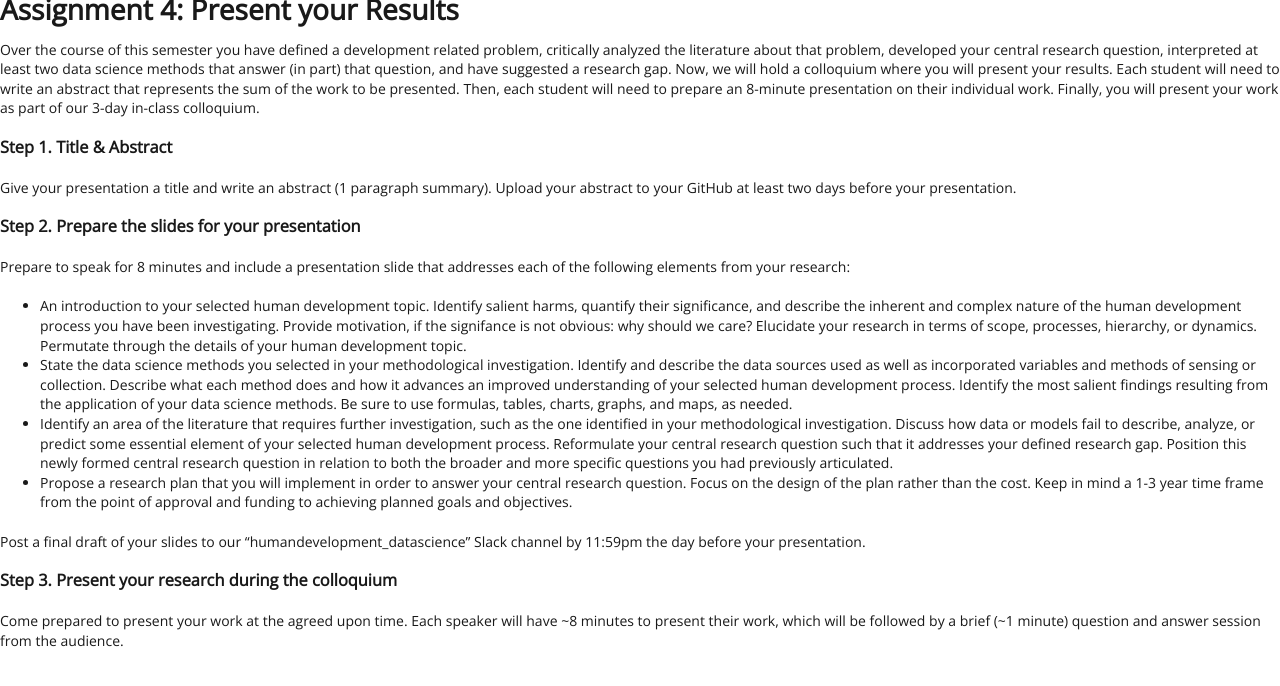
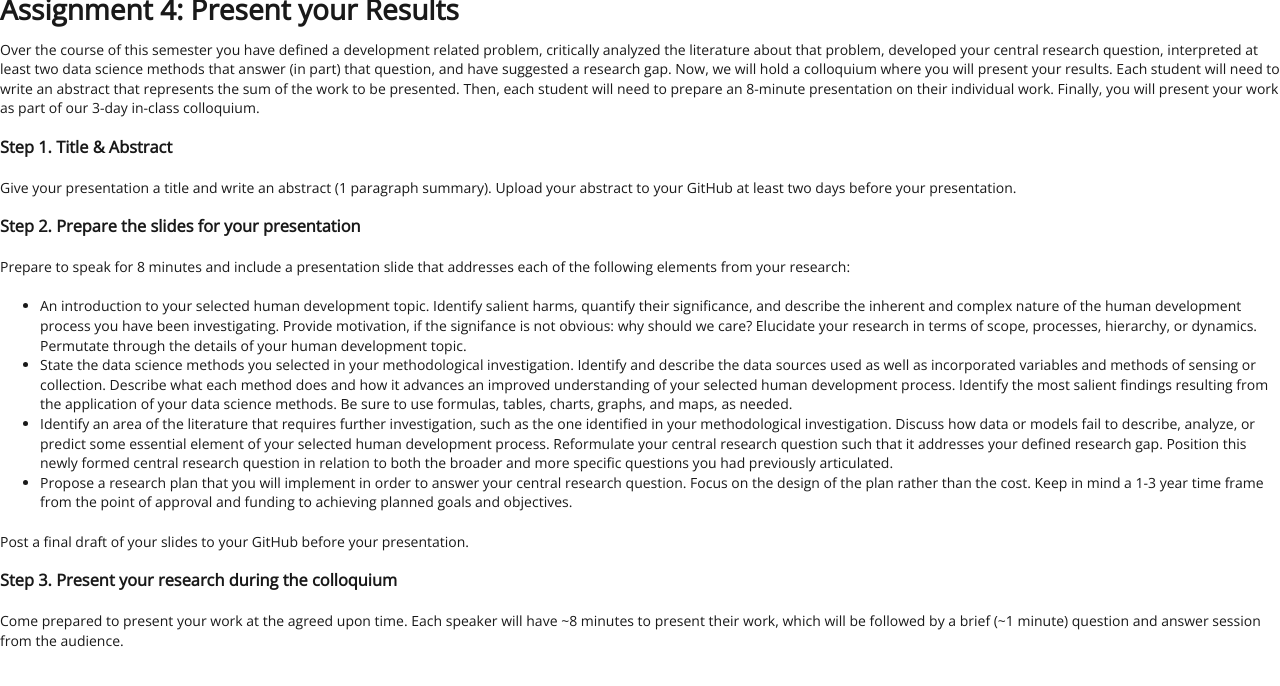
Before and after one commit to EMBrewer/dat150, a Jekyll site: the page built from _posts/2021-09-23-Assignment4.md, in a window 1280 px wide. Shown: the top 686 px of the page. Built offline with Jekyll 4.4.1, drawn with Linux system fonts in a browser that asks for light colours; our own code applies the rules of GitHub Pages for plain Markdown files.

Commit message:
Update 2021-09-23-Assignment4.md

```diff
--- a/_posts/2021-09-23-Assignment4.md
+++ b/_posts/2021-09-23-Assignment4.md
@@ -15,7 +15,7 @@ Prepare to speak for 8 minutes and include a presentation slide that addresses e
 * Identify an area of the literature that requires further investigation, such as the one identified in your methodological investigation. Discuss how data or models fail to describe, analyze, or predict some essential element of your selected human development process. Reformulate your central research question such that it addresses your defined research gap. Position this newly formed central research question in relation to both the broader and more specific questions you had previously articulated.
 * Propose a research plan that you will implement in order to answer your central research question. Focus on the design of the plan rather than the cost. Keep in mind a 1-3 year time frame from the point of approval and funding to achieving planned goals and objectives.
 
-Post a final draft of your slides to our "humandevelopment_datascience" Slack channel by 11:59pm the day before your presentation.
+Post a final draft of your slides to your GitHub before your presentation.
 
 ### Step 3. Present your research during the colloquium
 
```
